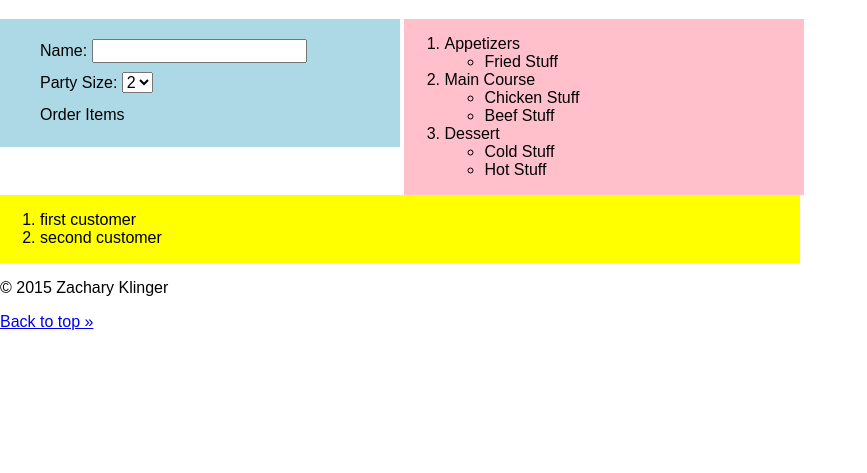
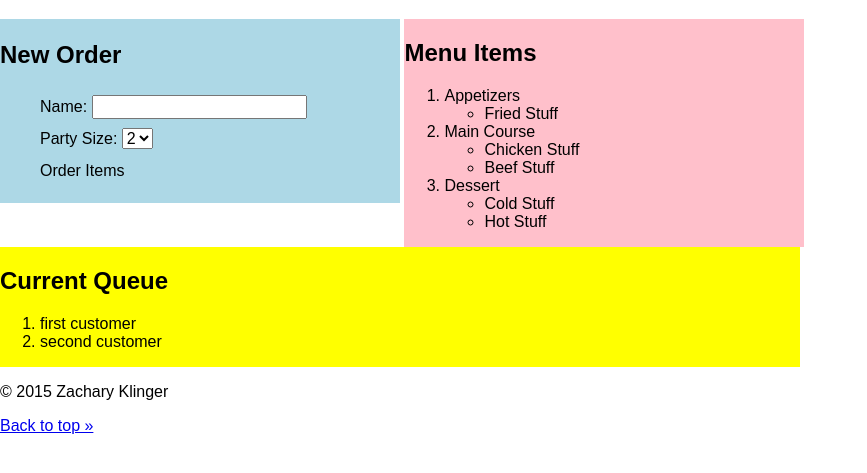
Before and after one commit to zklinger2000/gravmod-public-html, a plain HTML site: page foodcart-site/index.html in a window 1280 px wide. Shown: the part 79-552 px from the top of the page, without its empty margins (0-867 px from the left). Drawn offline with Linux system fonts and the light colour scheme.

Commit message:
ADD <h2>'s to each div

```diff
--- a/foodcart-site/index.html
+++ b/foodcart-site/index.html
@@ -13,6 +13,7 @@
 	</header>
 	<div class='wrapper'>
 		<div id='order_entry'>
+			<h2>New Order</h2>
 			<ul>
 				<li>
 					<label for='cust_name'>Name:</label>
@@ -37,6 +38,7 @@
 			</ul>
 		</div>
 		<div id='menu_items'>
+			<h2>Menu Items</h2>
 			<ol id='menu_list'>
 				<li>Appetizers</li>
 				<ul>
@@ -57,6 +59,7 @@
 	</div>
 	<div class='wrapper'>
 		<div id='queue_view'>
+			<h2>Current Queue</h2>
 			<ol id='queue_list'>
 				<li>first customer</li>
 				<li>second customer</li>
```
